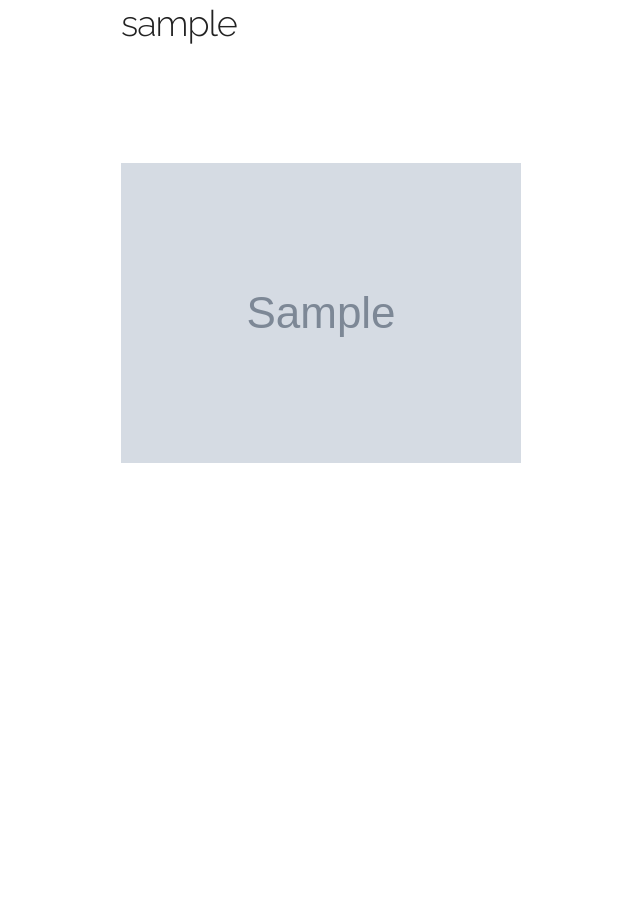
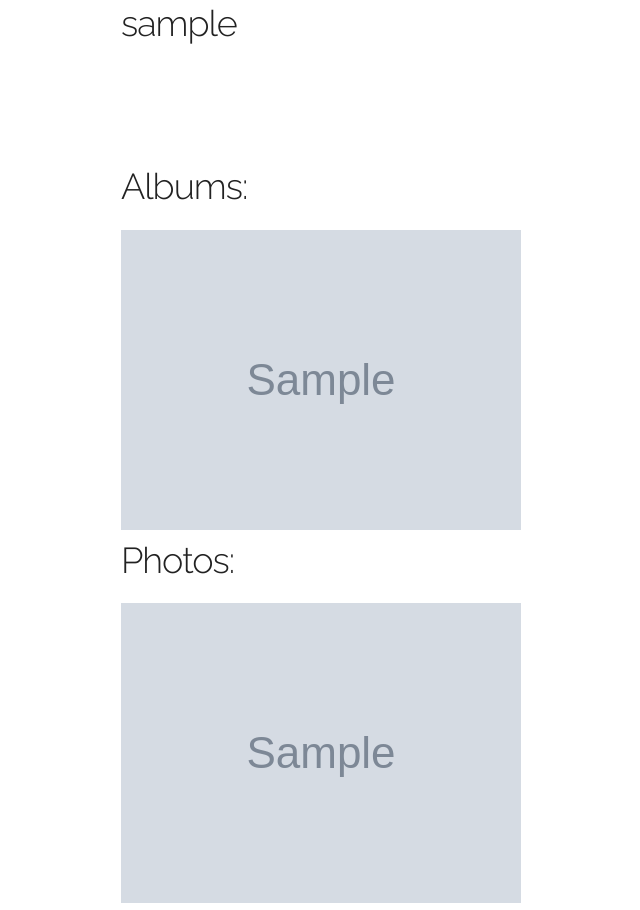
Before and after one commit to jesseklein406/django-imager, a Django app: page /images/library/ in a window 1280 px wide. Shown: the part 80-990 px from the top of the page, without its empty margins (39-679 px from the left). Before the commit the page ends 543 px from the top, so only its background shows below. Run offline with Django 3.2, Linux system fonts and the light colour scheme; a user stored in the database is signed in; tables that the repository leaves empty hold one stand-in row (values such as "Sample post"); grey boxes marked "Sample" are stand-in pictures; some libraries are stand-ins or nearby versions.

Commit message:
Add default album image

```diff
--- a/imagersite/imager_images/models.py
+++ b/imagersite/imager_images/models.py
@@ -60,7 +60,7 @@ class Album(models.Model):
         Photo,
         related_name='+',
         null=True,
-        blank=True
+        blank=True,
     )
 
     def __str__(self):
--- a/imagersite/imager_images/templates/imager_images/album.html
+++ b/imagersite/imager_images/templates/imager_images/album.html
@@ -3,6 +3,6 @@
     <div class="main">
     {% for photo in photos %}
         <a href="{% url 'photo' pk=photo.id %}"><img src="{{ photo.photo.url }}"></a>
+    {% endfor %}
     </div>
-    {% endfor %}
 {% endblock %}
--- a/imagersite/imager_images/templates/imager_images/library.html
+++ b/imagersite/imager_images/templates/imager_images/library.html
@@ -1,8 +1,23 @@
 {% extends "base.html" %}
 {% block content %}
     <div class="main">
-    {% for album in albums %}
-        <a href="{% url 'album' pk=album.id %}"><img src="{{ album.cover.photo.url }}"></a>
+        <div class="albums">
+            <h3>Albums:</h3>
+            {% for album in media.0 %}
+            <a href="{% url 'album' pk=album.id %}">
+                {% if album.cover %}
+                <img src="{{ album.cover.photo.url }}">
+                {% else %}
+                <img src="/static/images/django_1024x768.png" alt="Django Unchained">
+                {% endif %}
+            </a>
+            {% endfor %}
+        </div>
+        <div class="photos">
+            <h3>Photos:</h3>
+            {% for photo in media.1 %}
+            <a href="{% url 'photo' pk=photo.id %}"><img src="{{ photo.photo.url }}"></a>
+            {% endfor %}
+        </div>
     </div>
-    {% endfor %}
 {% endblock %}
--- a/imagersite/imager_images/tests.py
+++ b/imagersite/imager_images/tests.py
@@ -154,7 +154,7 @@ class LiveServerTest(LiveServerTestCase):
             pic = PhotoFactory(user=self.user1)
             self.album1.photos.add(pic)
             pic.save()
-        self.album1.cover = pic
+        # self.album1.cover = pic
         self.album1.save()
         pic.save()
 
--- a/imagersite/imager_images/urls.py
+++ b/imagersite/imager_images/urls.py
@@ -9,6 +9,6 @@ from imager_images.views import LibraryView, PhotoView, AlbumView
 urlpatterns = patterns(
     '',
     url(r'^library/$', LibraryView.as_view(), name='library'),
-    url(r'^library/(?P<pk>\d+)/$', AlbumView.as_view(), name='album'),
-    url(r'^photo/(?P<pk>\d+)/$', PhotoView.as_view(), name='photo')
+    url(r'^album/(?P<pk>\d+)/$', AlbumView.as_view(), name='album'),
+    url(r'^photos/(?P<pk>\d+)/$', PhotoView.as_view(), name='photo')
 )
--- a/imagersite/imager_images/views.py
+++ b/imagersite/imager_images/views.py
@@ -10,12 +10,13 @@ from braces.views import LoginRequiredMixin
 
 
 class LibraryView(LoginRequiredMixin, ListView):
-    context_object_name = 'albums'
+    context_object_name = 'media'
     template_name = 'imager_images/library.html'
 
     def get_queryset(self):
         albums = get_list_or_404(Album, user=self.request.user)
-        return albums
+        photos = get_list_or_404(Photo, user=self.request.user)
+        return [albums, photos]
 
 
 class AlbumView(LoginRequiredMixin, ListView):
```
